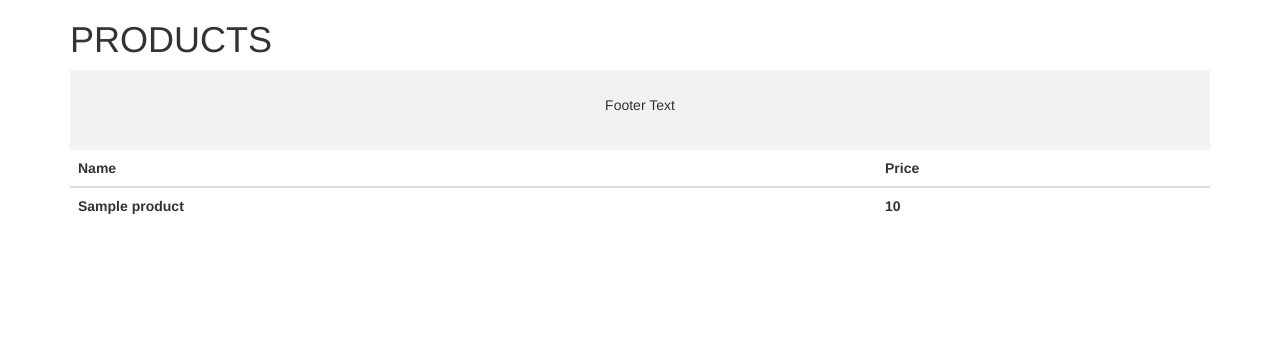
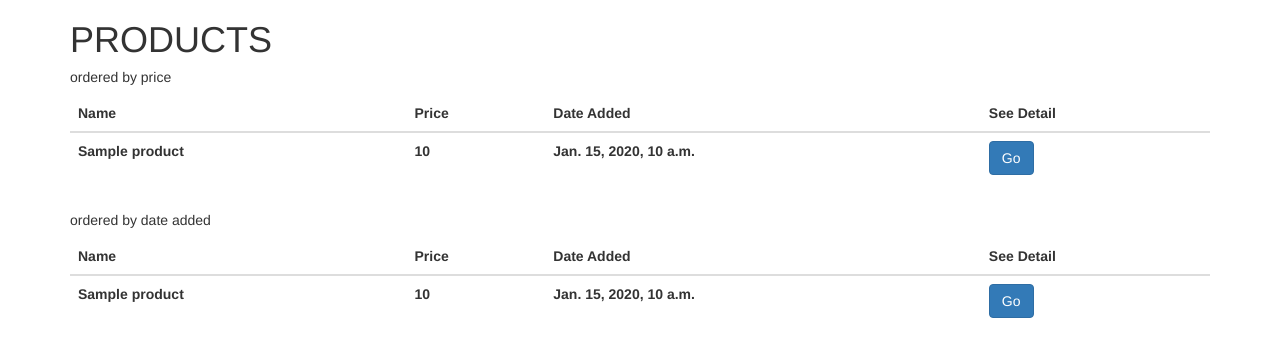
Before and after one commit to dingsihan003/Trading-platform-web-app, a Django app: template front/web/templates/web/home.html in a window 1280 px wide. Shown: the part 52-409 px from the top of the page. Run offline with Django 3.2, Linux system fonts and the light colour scheme; the template is opened without the code that fills it: most values are stand-ins (such as "Sample title", 1, 10 or a date in 2020); lists and menus that the app fills with data are empty; parts of the project's set-up code (start-up, migrations or seed data) failed here and were passed over; some libraries are stand-ins or nearby versions.

Commit message:
p3 finished!

```diff
--- a/docker-compose.yml
+++ b/docker-compose.yml
@@ -13,7 +13,7 @@ services:
       - "8001:8000"
     volumes:
       - ./isa:/app
-    command: "mod_wsgi-express start-server --reload-on-changes ./isa/wsgi.py"
+    command: "mod_wsgi-express start-server --log-to-terminal --reload-on-changes ./isa/wsgi.py"
 
   experience:
     image: tp33/django
@@ -25,7 +25,7 @@ services:
       - "8002:8000"
     volumes:
       - ./experience:/app
-    command: "mod_wsgi-express start-server --reload-on-changes ./experience/wsgi.py"
+    command: "mod_wsgi-express start-server --log-to-terminal --reload-on-changes ./experience/wsgi.py"
 
   front:
     image: tp33/django
--- a/experience/exp/views.py
+++ b/experience/exp/views.py
@@ -5,6 +5,7 @@ import json
 from django.shortcuts import render, get_object_or_404
 from django.http import JsonResponse, HttpResponse
 from django.views.decorators.csrf import csrf_exempt
+from urllib.error import URLError
 
 # Create your views here.
 def home(request):
@@ -17,13 +18,13 @@ def home(request):
         resp_json2 = urllib.request.urlopen(req2).read().decode('utf-8')
         resp2 = json.loads(resp_json2)
 
-        return JsonResponse([req1,req2],safe=False)
+        return JsonResponse([resp1, resp2],safe=False)
     else:
         return HttpResponse('Error')
 
 def product_detail(request,product_id):
     if request.method == 'GET':
-        req = urllib.request.Request('http://models:8000/products/'+ product_id + '/')
+        req = urllib.request.Request('http://models:8000/api/v1/products/'+ str(product_id )+ '/')
         resp_json = urllib.request.urlopen(req).read().decode('utf-8')
         resp = json.loads(resp_json)
         return JsonResponse(resp, safe=False)
--- a/experience/experience/settings.py
+++ b/experience/experience/settings.py
@@ -25,7 +25,7 @@ SECRET_KEY = '=n70mkt2@%4+g1f&j(@g+jn2@s_1-g0i&s&dy!94si=kq+9z$#'
 # SECURITY WARNING: don't run with debug turned on in production!
 DEBUG = True
 
-ALLOWED_HOSTS = []
+ALLOWED_HOSTS = ['experience','127.0.0.1','localhost']
 
 
 # Application definition
@@ -37,6 +37,7 @@ INSTALLED_APPS = [
     'django.contrib.sessions',
     'django.contrib.messages',
     'django.contrib.staticfiles',
+    'exp',
 ]
 
 MIDDLEWARE = [
--- a/front/front/settings.py
+++ b/front/front/settings.py
@@ -25,7 +25,7 @@ SECRET_KEY = '^j!8f8u8#n5^wo-kfoz$jr1++3_okqp_8=f)ahvh-1kmzz2elu'
 # SECURITY WARNING: don't run with debug turned on in production!
 DEBUG = True
 
-ALLOWED_HOSTS = []
+ALLOWED_HOSTS = ['127.0.0.1','localhost']
 
 
 # Application definition
@@ -37,6 +37,7 @@ INSTALLED_APPS = [
     'django.contrib.sessions',
     'django.contrib.messages',
     'django.contrib.staticfiles',
+    'web',
 ]
 
 MIDDLEWARE = [
--- a/front/front/urls.py
+++ b/front/front/urls.py
@@ -14,8 +14,10 @@ Including another URLconf
     2. Add a URL to urlpatterns:  path('blog/', include('blog.urls'))
 """
 from django.contrib import admin
-from django.urls import path
-
+from django.urls import path,include
+from django.conf.urls.static import static
+from django.conf import settings
 urlpatterns = [
     path('admin/', admin.site.urls),
+    path('', include('web.urls')),
 ]
--- a/front/web/templates/web/base.html
+++ b/front/web/templates/web/base.html
@@ -48,7 +48,7 @@
     </div>
     <div class="collapse navbar-collapse" id="myNavbar">
       <ul class="nav navbar-nav">
-        <li class="active"><a href="#">Home</a></li>
+        <li class="active"><a href="{% url 'home' %}">Home</a></li>
         <li><a href="#">About</a></li>
         <li><a href="#">Projects</a></li>
         <li><a href="#">Contact</a></li>
@@ -63,10 +63,6 @@
 {% block content %}
 
 {% endblock %}
+</body>
 
-<footer class="container-fluid text-center">
-  <p>Footer Text</p>
-</footer>
-
-</body>
 </html>
--- a/front/web/templates/web/home.html
+++ b/front/web/templates/web/home.html
@@ -2,11 +2,14 @@
 {% block content %}
 <div class="container">
     <h1 class="mt-2">PRODUCTS</h1>
+    <h5 class="mt-2">ordered by price</h5>
     <table class="table">
       <thead>
         <tr>
           <th>Name</th>
           <th>Price</th>
+          <th>Date Added</th>
+          <th>See Detail</th>
         </tr>
       </thead>
       <tbody>
@@ -14,6 +17,37 @@
               <tr>
               <th>{{ product.product_title }}</th>
               <th>{{ product.product_base_price}}</th>
+              <th>{{ product.product_date_added}}</th>
+              <th><a class = "btn btn-primary recent-task" href="{% url 'product_detail' product.id %}" role="button">Go</a></th>
               </tr>
              {%endfor%}
+             </tbody>
+             </table>
+             </div>
+
+
+             <div class="container">
+              <h5 class="mt-2">ordered by date added</h5>
+              <table class="table">
+                <thead>
+                  <tr>
+                    <th>Name</th>
+                    <th>Price</th>
+                    <th>Date Added</th>
+                    <th>See Detail</th>
+                  </tr>
+                </thead>
+                <tbody>
+                    {% for product in date_listing %}
+                        <tr>
+                        <th>{{ product.product_title }}</th>
+                        <th>{{ product.product_base_price}}</th>
+                        <th>{{ product.product_date_added}}</th>
+
+                        <th><a class = "btn btn-primary recent-task" href="{% url 'product_detail' product.id %}" role="button">Go</a></th>
+                        </tr>
+                       {%endfor%}
+                       </tbody>
+                       </table>
+                       </div>
 {% endblock %}
--- a/isa/isa/settings.py
+++ b/isa/isa/settings.py
@@ -25,7 +25,7 @@ SECRET_KEY = '59puk7_u5#$=92)shm9s2li+#9o!%a%u7q-)t!h4!4s4m!2hj4'
 # SECURITY WARNING: don't run with debug turned on in production!
 DEBUG = True
 
-ALLOWED_HOSTS = []
+ALLOWED_HOSTS = ["models",'127.0.0.1','localhost']
 
 
 # Application definition
@@ -37,7 +37,8 @@ INSTALLED_APPS = [
     'django.contrib.sessions',
     'django.contrib.messages',
     'django.contrib.staticfiles',
-    'main.apps.MainConfig',
+    # 'main.apps.MainConfig',
+    'main'
 ]
 
 MIDDLEWARE = [
```
Also changed, not shown: front/web/templates/web/products_detail.html (added, +21 -0 lines), front/web/views.py (+7 -1 lines).
